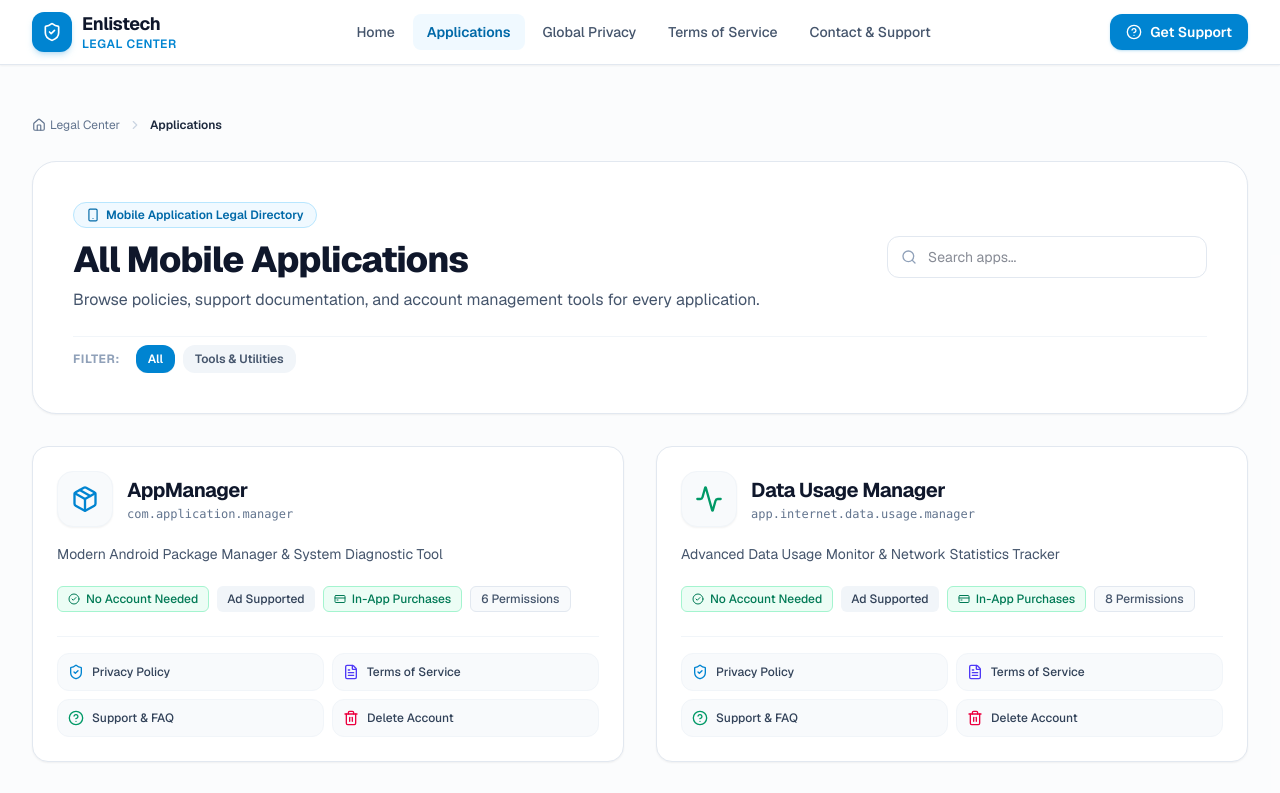
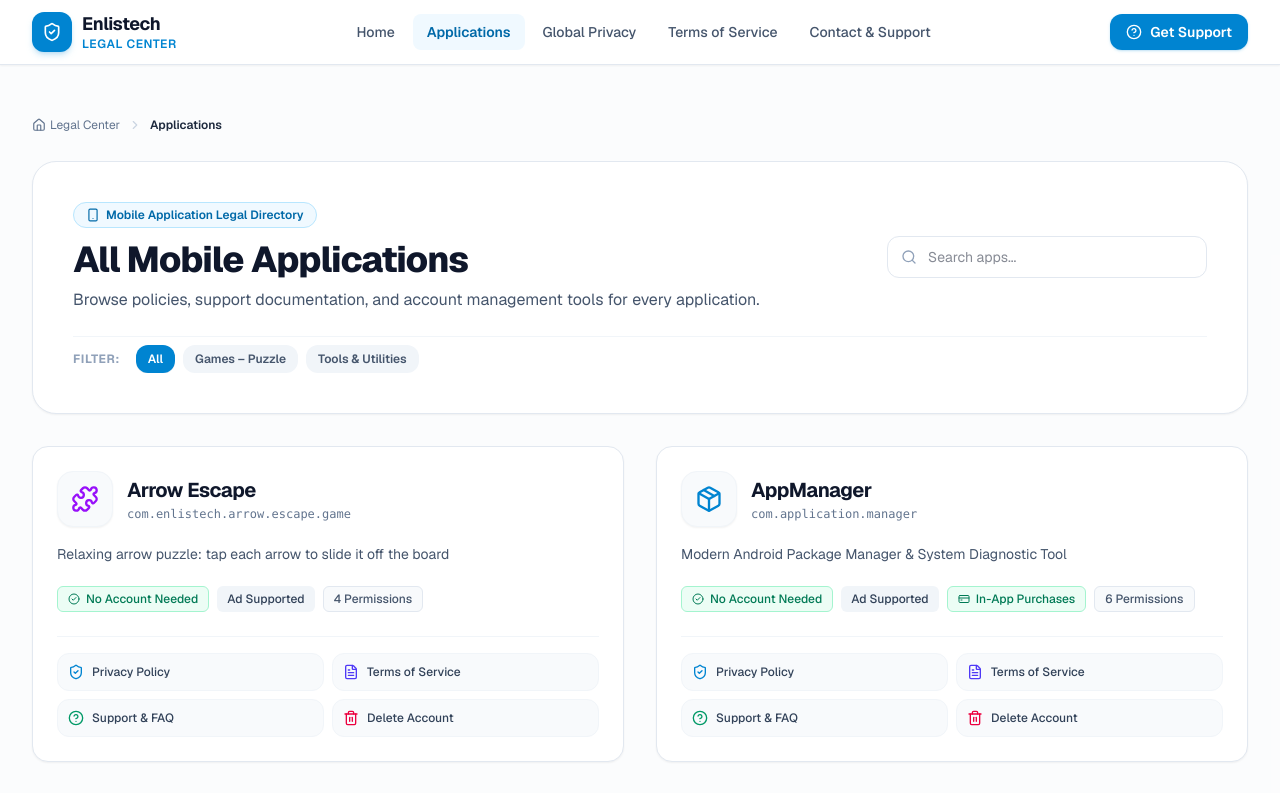
Before and after one commit to jaydipumaretiya/legal-site, a Next.js app: page /apps in a window 1280 px wide. Shown: the top 793 px of the page. Built offline with nearby package versions, Linux system fonts and the light colour scheme.

Commit message:
feat: add Arrow Escape app configuration and puzzle icon support

```diff
--- a/app/apps/[slug]/page.tsx
+++ b/app/apps/[slug]/page.tsx
@@ -17,6 +17,7 @@ import {
   Scan,
   Package,
   Smartphone,
+  Puzzle,
   Lock,
   CheckCircle2,
   AlertCircle,
@@ -79,6 +80,8 @@ export default async function AppOverviewPage({ params }: AppSlugParams) {
         return <Activity className="w-10 h-10 text-emerald-600" />;
       case "Scan":
         return <Scan className="w-10 h-10 text-amber-600" />;
+      case "Puzzle":
+        return <Puzzle className="w-10 h-10 text-purple-600" />;
       default:
         return <Smartphone className="w-10 h-10 text-sky-600" />;
     }
--- a/components/AppCard.tsx
+++ b/components/AppCard.tsx
@@ -12,6 +12,7 @@ import {
   Scan,
   Package,
   Smartphone,
+  Puzzle,
   CheckCircle2,
   Lock,
   CreditCard
@@ -35,6 +36,8 @@ export default function AppCard({ app }: AppCardProps) {
         return <Activity className="w-7 h-7 text-emerald-600" />;
       case "Scan":
         return <Scan className="w-7 h-7 text-amber-600" />;
+      case "Puzzle":
+        return <Puzzle className="w-7 h-7 text-purple-600" />;
       default:
         return <Smartphone className="w-7 h-7 text-sky-600" />;
     }
--- a/data/apps.ts
+++ b/data/apps.ts
@@ -1,6 +1,87 @@
 import { AppConfig } from "@/types/app";
 
 export const apps: AppConfig[] = [
+  {
+    slug: "arrowescape",
+    name: "Arrow Escape",
+    description: "Relaxing arrow puzzle: tap each arrow to slide it off the board",
+    developer: "Enlistech",
+    supportEmail: "support@enlistech.com",
+    website: "https://legal.enlistech.com",
+    packageName: "com.enlistech.arrow.escape.game",
+    category: "Games – Puzzle",
+    icon: "Puzzle",
+    version: "1.0",
+    lastUpdated: "November 2026",
+
+    permissions: [
+      "Internet",
+      "Network State",
+      "Advertising ID",
+      "App Tracking Transparency (iOS, optional)"
+    ],
+
+    collects: [
+      "Game progress (levels, stars, hints, streaks, daily challenge results, event badges), stored locally only",
+      "Name you type for name-shaped boards, stored locally only",
+      "Sound and vibration preferences",
+      "Ad consent choices (Google User Messaging Platform)",
+      "Advertising ID / IDFA (IDFA only if you allow tracking), IP address, device and app info, collected by Google AdMob to serve and measure ads",
+      "Ad interaction and diagnostic data, collected by Google AdMob"
+    ],
+
+    sharesData: true,
+    sharesDataDetails: "Arrow Escape does not sell your data and has no servers of its own. To show ads, the Google Mobile Ads SDK (AdMob) and ad partners serving through AdMob mediation (such as Meta Audience Network) receive device identifiers, IP address and ad interaction data under their own privacy policies. In the EEA, UK and other regions that require it, ads are only requested after you give consent, and you can change your choice anytime under Settings > Ad privacy choices.",
+    analytics: false,
+    analyticsProvider: "",
+    ads: true,
+    adsProvider: "Google Mobile Ads (AdMob) Rewarded & Interstitial Ads, with Meta Audience Network via AdMob mediation",
+    inAppPurchases: false,
+    inAppPurchasesDetails: "",
+    accountRequired: false,
+    accountDeletion: false,
+
+    faqs: [
+      {
+        question: "Does Arrow Escape store my progress on a server?",
+        answer: "No. Your levels, stars, hints, streaks and the name you use for name boards are saved only on your device. Uninstalling the app or using Settings > Reset progress deletes them."
+      },
+      {
+        question: "Why does Arrow Escape show ads and what data do they use?",
+        answer: "Ads keep the game free. Google AdMob uses your device's advertising ID, IP address and basic device info to show and measure ads. On iOS, personalised ads use your IDFA only if you allow tracking when asked."
+      },
+      {
+        question: "How can I change my ad privacy choices?",
+        answer: "Where consent is required (EEA, UK and some US states), open Settings > Ad privacy choices. On Android you can also reset or delete your advertising ID in system settings; on iOS, turn off tracking under Settings > Privacy & Security > Tracking."
+      },
+      {
+        question: "What happens when I share a board code or daily result?",
+        answer: "Share codes and results are plain text created on your device and sent through your phone's share sheet only when you choose to share. Arrow Escape does not upload them anywhere."
+      },
+      {
+        question: "Do I need an account?",
+        answer: "No. Arrow Escape has no sign-up or login, so there is no account to delete. Your data stays on your device."
+      }
+    ],
+
+    // ---- NEW optional fields (this app needs them; useful for every app that runs ads) ----
+    platforms: ["Android", "iOS"],
+    iosBundleId: "com.enlistech.arrow.escape.game.ArrowEscape",
+    thirdParties: [
+      { name: "Google AdMob", purpose: "Advertising", policyUrl: "https://policies.google.com/privacy" },
+      { name: "Google User Messaging Platform", purpose: "Consent management", policyUrl: "https://policies.google.com/privacy" },
+      { name: "Meta Audience Network", purpose: "Advertising (via AdMob mediation)", policyUrl: "https://www.facebook.com/privacy/policy" }
+    ],
+    consent: "In the EEA, UK and some US states a consent form is shown before any ads are requested. On iOS, tracking is only used if you allow it (App Tracking Transparency).",
+    userControls: [
+      "Settings > Reset progress: deletes all game data on the device",
+      "Settings > Ad privacy choices: change ad consent (shown where required)",
+      "iOS Settings > Privacy & Security > Tracking",
+      "Android Settings > Privacy > Ads: reset or delete your advertising ID"
+    ],
+    dataRetention: "Game data stays on the device until you reset progress or uninstall. Ad data is kept by Google and its ad partners under their own policies.",
+    childrenPrivacy: "Arrow Escape is not directed at children under 13 and does not knowingly collect their personal data."
+  },
   {
     slug: "appmanager",
     name: "AppManager",
--- a/types/app.ts
+++ b/types/app.ts
@@ -29,6 +29,18 @@ export interface AppConfig {
     question: string;
     answer: string;
   }[];
+  // Optional extended fields
+  platforms?: string[];
+  iosBundleId?: string;
+  thirdParties?: {
+    name: string;
+    purpose: string;
+    policyUrl: string;
+  }[];
+  consent?: string;
+  userControls?: string[];
+  dataRetention?: string;
+  childrenPrivacy?: string;
 }
 
 export const COMPANY_INFO = {
```
